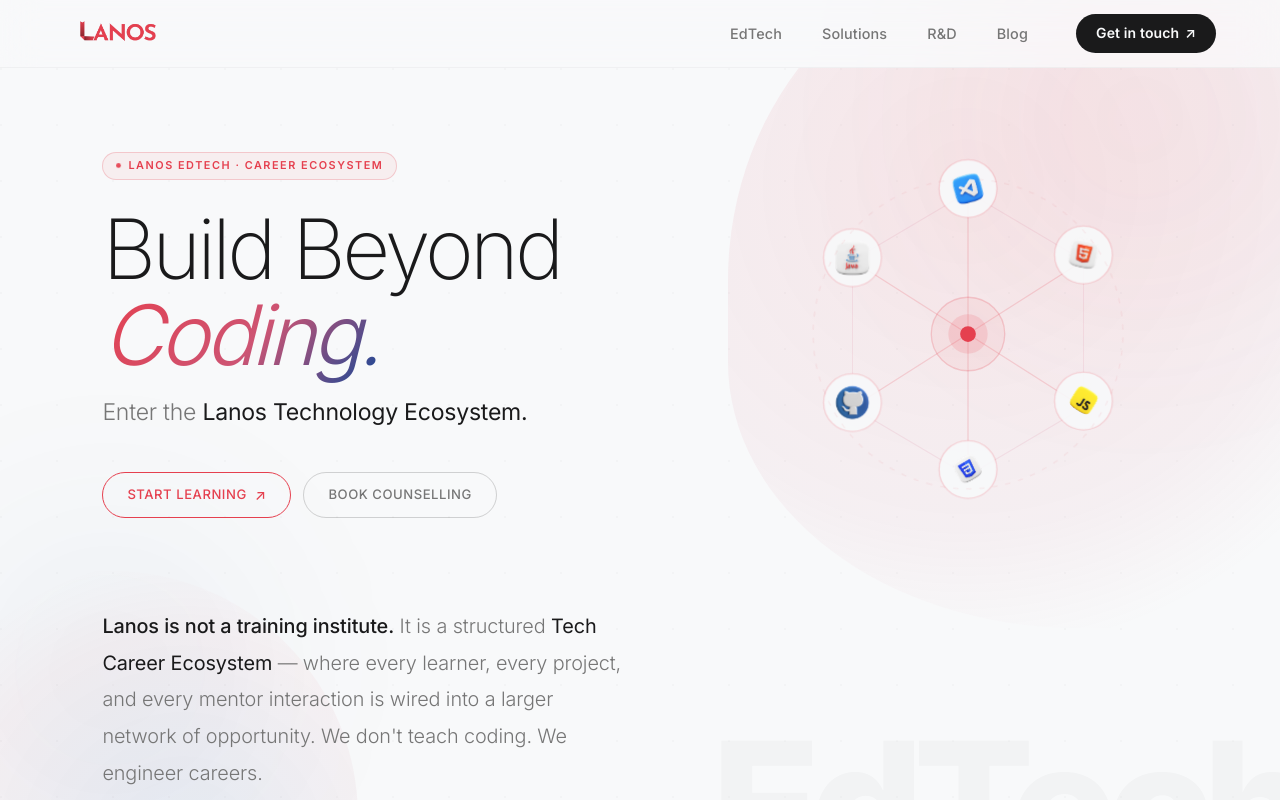
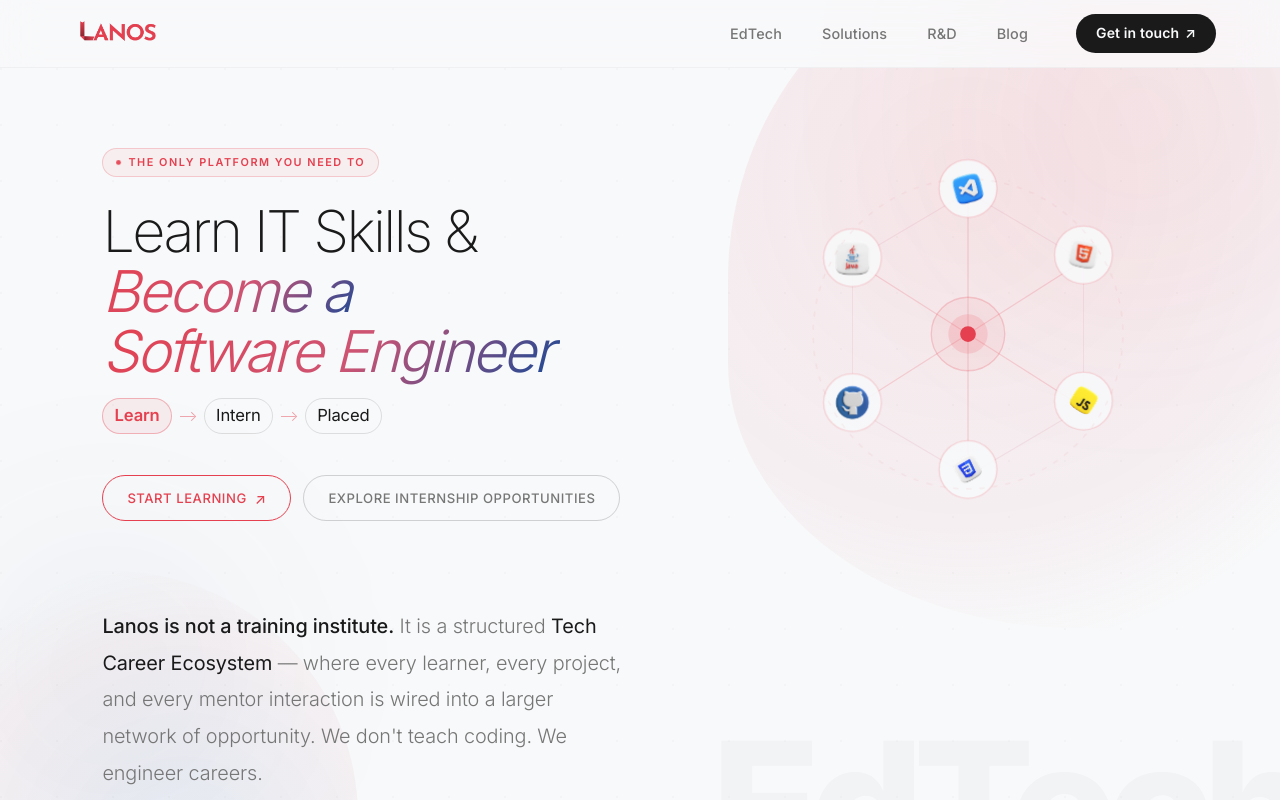
Before and after one commit to lanos-ics/lanositsolutions, a Next.js app: page /edtech in a window 1280 px wide. Shown: the top 800 px of the page. Built offline with nearby package versions, Linux system fonts and the light colour scheme.

Commit message:
updated EdTechHeroSection's content

```diff
--- a/src/components/sections/edtech/EdTechHeroSection.tsx
+++ b/src/components/sections/edtech/EdTechHeroSection.tsx
@@ -1,6 +1,6 @@
 "use client";
 
-import { useEffect, useRef } from "react";
+import React, { useEffect, useRef } from "react";
 import Link from "next/link";
 import { gsap, ScrollTrigger } from "@/lib/gsap";
 
@@ -114,7 +114,7 @@ export default function EdTechHeroSection() {
           gridTemplateColumns: "1fr min(420px, 38vw)",
           alignItems:    "center",
           gap:           "4rem",
-          padding:       "3.5rem clamp(1.75rem, 8vw, 9rem) 0",
+          padding:       "3.5rem clamp(1.75rem, 8vw, 9rem) 0 clamp(1.75rem, 8vw, 9rem)",
         }}
       >
         {/* Left — text */}
@@ -145,7 +145,7 @@ export default function EdTechHeroSection() {
                   animation: "etPulse 2.4s ease-in-out infinite",
                 }}
               />
-              Lanos EdTech · Career Ecosystem
+              The Only Platform You Need to
             </span>
           </div>
 
@@ -154,15 +154,15 @@ export default function EdTechHeroSection() {
             className="et-item"
             style={{
               fontWeight:    200,
-              fontSize:      "clamp(2.8rem, 6.5vw, 8rem)",
+              fontSize:      "clamp(2rem, 4.5vw, 5rem)",
               lineHeight:    1.04,
               letterSpacing: "-0.045em",
               color:         "var(--fg)",
-              maxWidth:      "14ch",
+              maxWidth:      "15ch",
               marginBottom:  "1rem",
             }}
           >
-            Build Beyond{" "}
+            Learn IT Skills & {" "}
             <em
               style={{
                 fontStyle:            "italic",
@@ -171,32 +171,81 @@ export default function EdTechHeroSection() {
                 WebkitBackgroundClip: "text",
                 WebkitTextFillColor:  "transparent",
                 backgroundClip:       "text",
-                paddingRight:         "0.06em",
+                paddingRight:         "0.16em",
                 display:              "inline",
+                width:                "100%",
               }}
             >
-              Coding.
+              Become a
+            </em>
+            <br />
+            <em
+              style={{
+                fontStyle:            "italic",
+                fontWeight:           300,
+                background:           "linear-gradient(130deg, var(--accent) 0%, #CD5473 55%, #124898 100%)",
+                WebkitBackgroundClip: "text",
+                WebkitTextFillColor:  "transparent",
+                backgroundClip:       "text",
+                paddingRight:         "0.16em",
+                display:              "inline",
+                width:                "100%",
+              }}
+            >
+              Software Engineer
             </em>
           </h1>
 
-          {/* Sub-headline */}
-          <p
+          {/* Sub-headline — step flow */}
+          <div
             className="et-item"
             style={{
-              fontSize:      "clamp(1.05rem, 1.8vw, 1.45rem)",
-              fontWeight:    300,
-              color:         "var(--fg-muted)",
-              lineHeight:    1.55,
-              maxWidth:      "38ch",
-              letterSpacing: "-0.01em",
+              display:       "flex",
+              alignItems:    "center",
+              flexWrap:      "wrap",
+              gap:           "0.4rem",
               marginBottom:  "2.6rem",
             }}
           >
-            Enter the{" "}
-            <span style={{ color: "var(--fg)", fontWeight: 400 }}>
-              Lanos Technology Ecosystem.
-            </span>
-          </p>
+            {[
+              { label: "Learn",  active: true  },
+              { label: "Intern", active: false },
+              { label: "Placed", active: false },
+            ].map(({ label, active }, i, arr) => (
+              <React.Fragment key={label}>
+                <span
+                  style={{
+                    display:       "inline-flex",
+                    alignItems:    "center",
+                    gap:           "0.3rem",
+                    fontSize:      "clamp(0.88rem, 1.3vw, 1.05rem)",
+                    fontWeight:    active ? 600 : 400,
+                    letterSpacing: "-0.01em",
+                    color:         active ? "var(--accent)" : "var(--fg)",
+                    padding:       "0.22rem 0.7rem",
+                    borderRadius:  "99px",
+                    border:        active ? "1px solid rgba(229,64,79,0.35)" : "1px solid rgba(26,26,27,0.12)",
+                    background:    active ? "rgba(229,64,79,0.07)" : "transparent",
+                    whiteSpace:    "nowrap",
+                  }}
+                >
+                  {label}
+                </span>
+                {i < arr.length - 1 && (
+                  <span
+                    key={`arrow-${i}`}
+                    style={{
+                      fontSize:   "0.9rem",
+                      color:      "rgba(229,64,79,0.5)",
+                      fontWeight: 300,
+                    }}
+                  >
+                    ⟶
+                  </span>
+                )}
+              </React.Fragment>
+            ))}
+          </div>
 
           {/* Three ghost CTAs */}
           <div
@@ -267,7 +316,7 @@ export default function EdTechHeroSection() {
                 transition:    "border-color 0.22s ease, color 0.22s ease",
               }}
             >
-              Book Counselling
+              Explore Internship Opportunities
             </button>
           </div>
 
```
Also changed, not shown: 1 other file (tests, documents, lock files or other folders).
